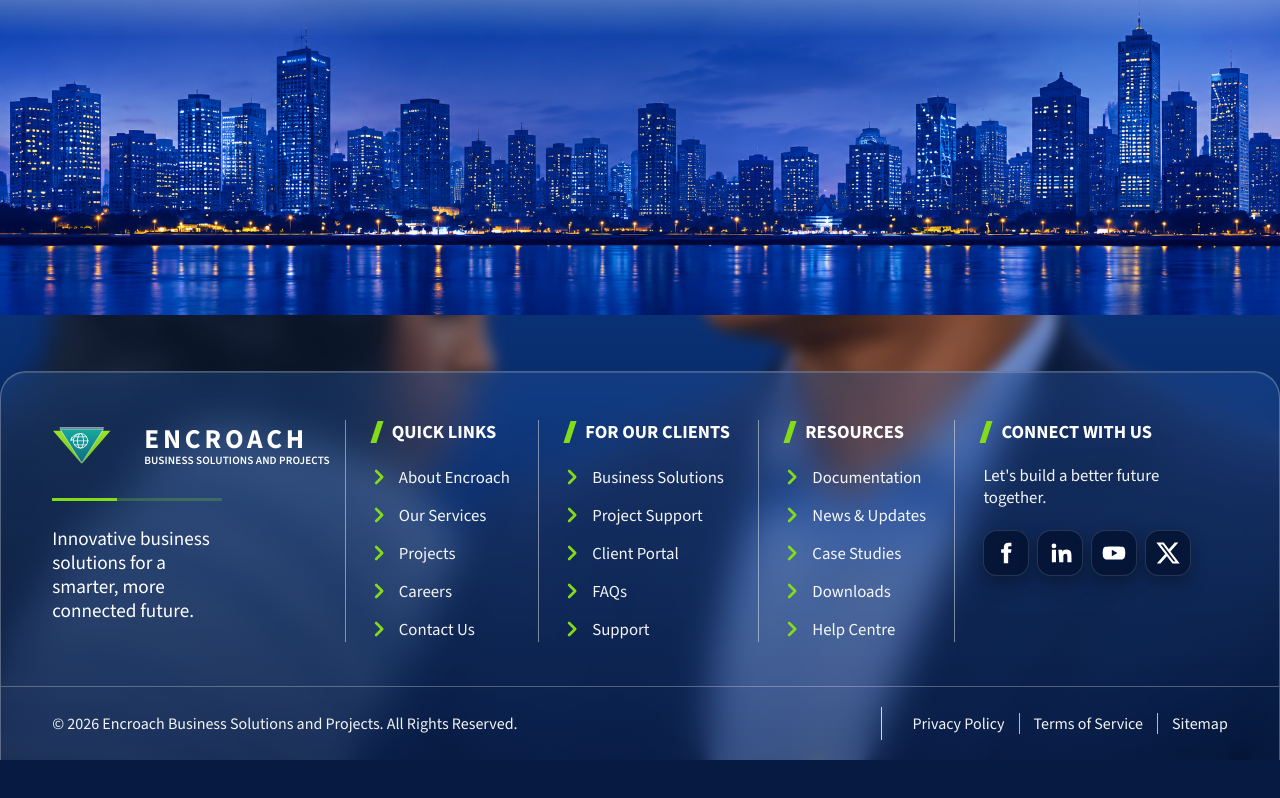
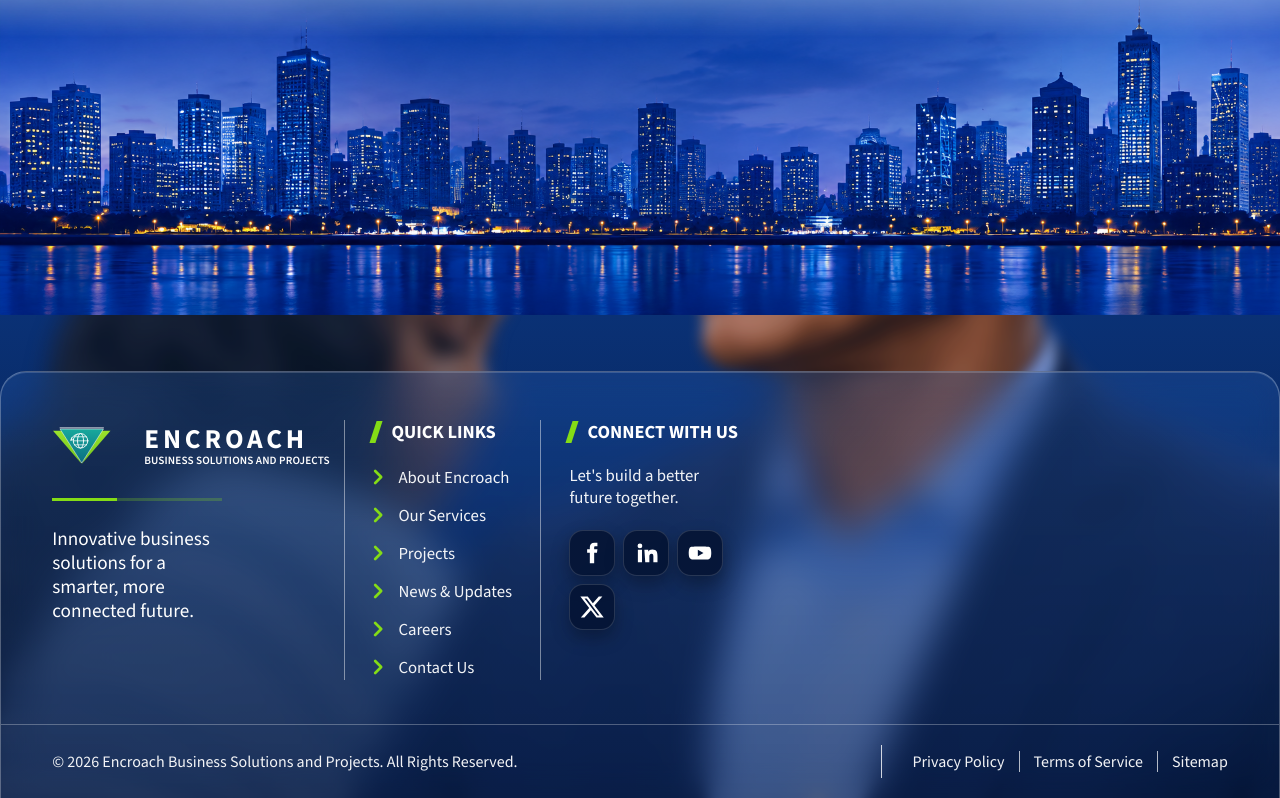
Before and after one commit to asandembhense2953-bit/Encroach, a React (Vite) app: page /news in a window 1280 px wide. Shown: the part 1332-2130 px from the top of the page. Before the commit the page ends 2092 px from the top, so only its background shows below. Built offline with nearby package versions, Linux system fonts and the light colour scheme.

Commit message:
update the footer

```diff
--- a/src/data/content.js
+++ b/src/data/content.js
@@ -140,30 +140,12 @@ export const FOOTER = {
         { label: "About Encroach", to: "/about" },
         { label: "Our Services", to: "/services" },
         { label: "Projects", to: "/projects" },
+        { label: "News & Updates", to: "/news" },
         { label: "Careers", to: "/careers" },
         { label: "Contact Us", to: "/contact" },
       ],
     },
-    {
-      title: "FOR OUR CLIENTS",
-      links: [
-        { label: "Business Solutions", to: "/business-solutions" },
-        { label: "Project Support", to: "/project-support" },
-        { label: "Client Portal", to: "/client-portal" },
-        { label: "FAQs", to: "/faqs" },
-        { label: "Support", to: "/support" },
-      ],
-    },
-    {
-      title: "RESOURCES",
-      links: [
-        { label: "Documentation", to: "/documentation" },
-        { label: "News & Updates", to: "/news" },
-        { label: "Case Studies", to: "/case-studies" },
-        { label: "Downloads", to: "/downloads" },
-        { label: "Help Centre", to: "/help-centre" },
-      ],
-    },
+
   ],
   connect: {
     title: "CONNECT WITH US",
```
